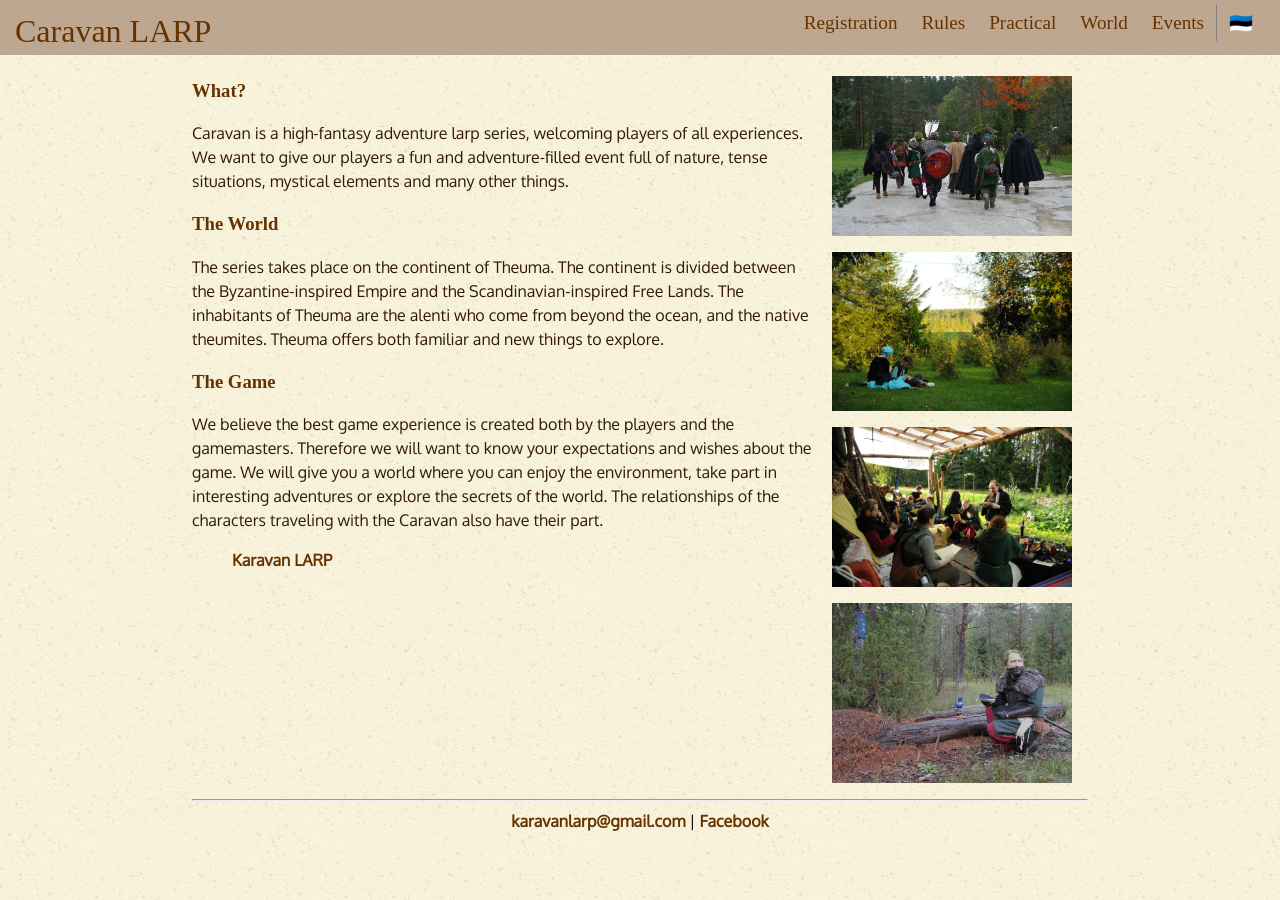
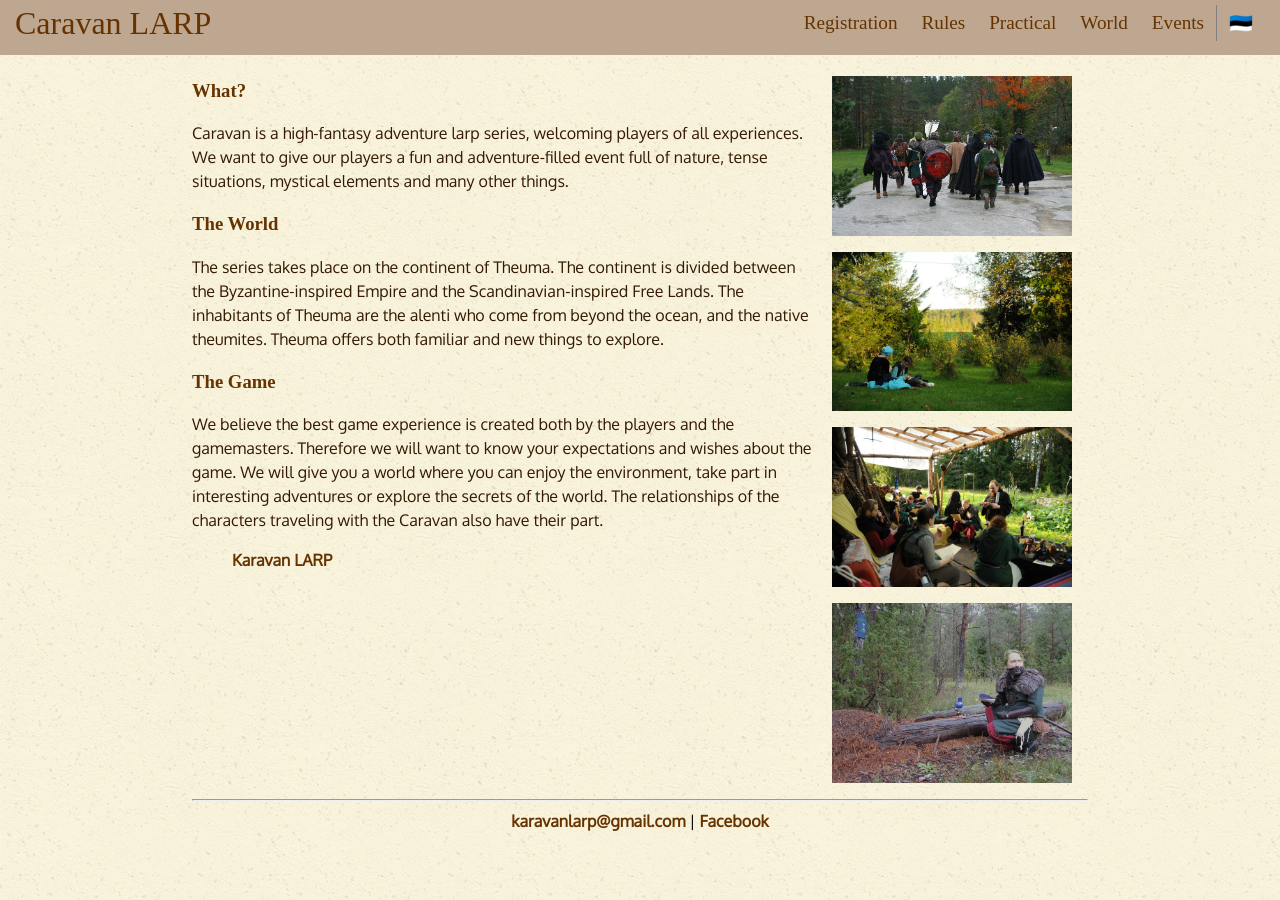
Before and after one commit to karavanlarp/karavanlarp.github.io, a Jekyll site: the page built from eng/index.md, in a window 1280 px wide. Built offline with Jekyll 4.4.1, drawn with Linux system fonts in a browser that asks for light colours; some web fonts are replaced.

Commit message:
Heading oli veidralt mitte keskel

```diff
--- a/css/main.css
+++ b/css/main.css
@@ -18,7 +18,6 @@ body {
 
 #header h1 {
 	margin: 0;
-	padding-top: 15px;
 	display: inline-block;
 	font-family: 'Kurale', serif;
 	color: #663300;
```
